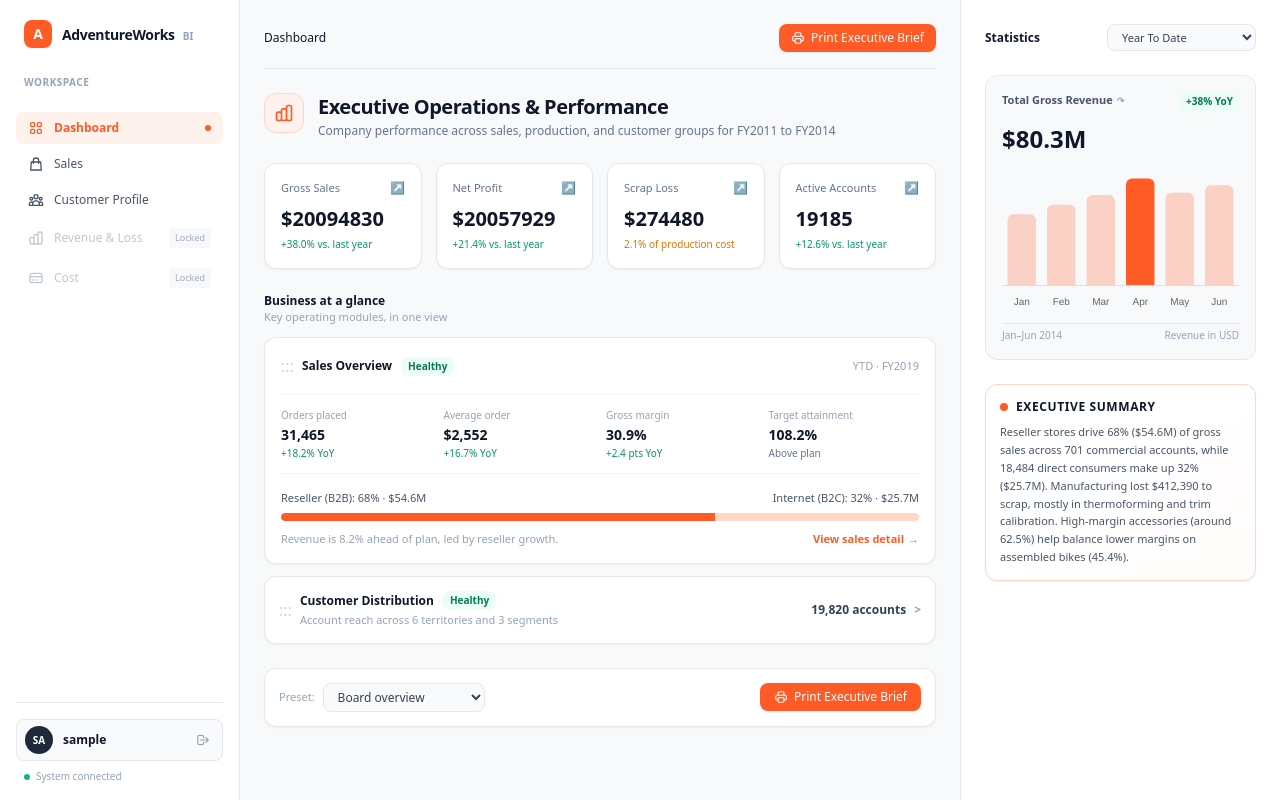
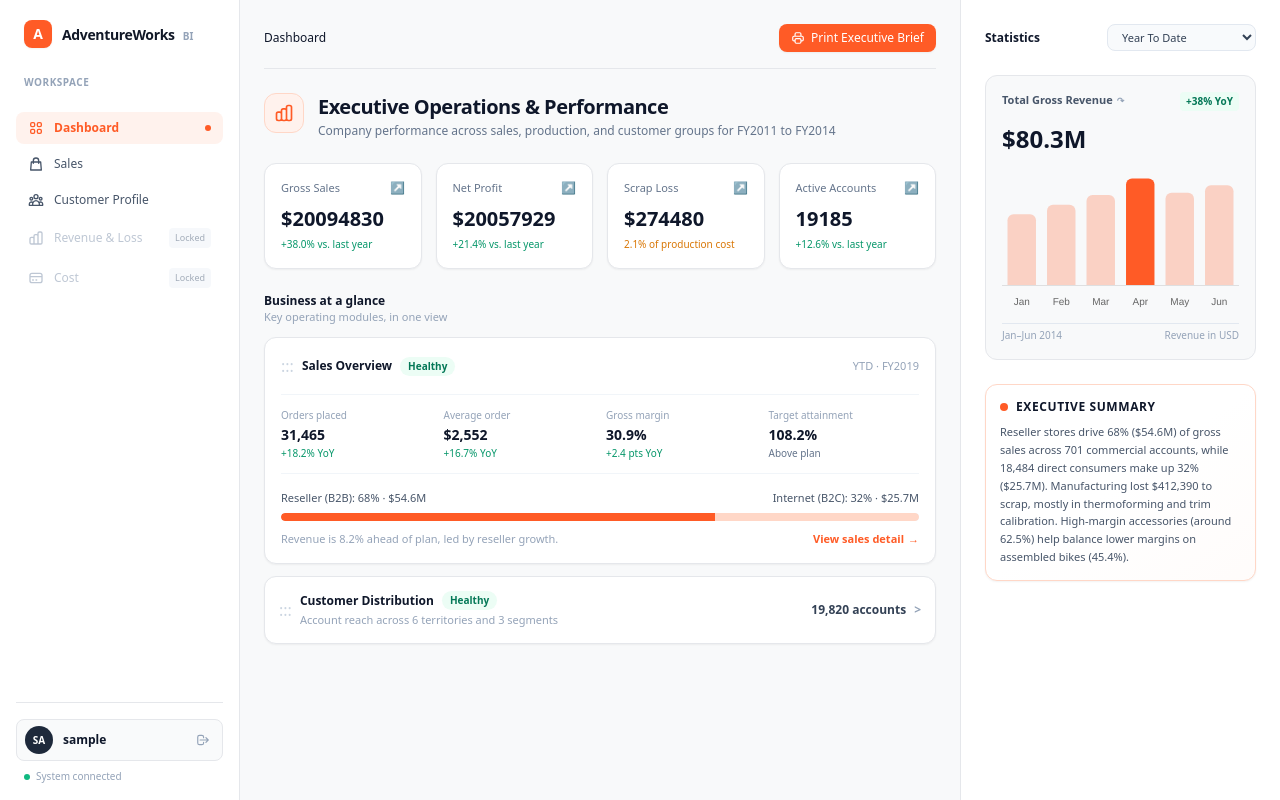
Before and after one commit to mystiiii/DATAOPT-FINALS, a Django app: page / in a window 1280 px wide. Run offline with Django 5.2, Linux system fonts and the light colour scheme; the visitor is signed in with stand-in values (Sample User, id 1); some libraries are stand-ins or nearby versions.

Commit message:
fix: remove non-functional bottom preset action bar from dashboard

```diff
--- a/templates/reports/dashboard.html
+++ b/templates/reports/dashboard.html
@@ -205,26 +205,6 @@
             </div>
         </a>
         {% endif %}
-    </div>
-
-    <!-- Bottom Preset Action Bar -->
-    <div class="bg-white p-3.5 rounded-xl border border-[#E5E7EB] shadow-sm flex flex-col sm:flex-row items-center justify-between gap-3 text-xs">
-        <div class="flex items-center space-x-2 w-full sm:w-auto">
-            <span class="text-slate-400 font-medium text-[11px]">Preset:</span>
-            <select class="border border-slate-200 rounded-lg px-2.5 py-1 text-xs text-slate-700 bg-slate-50 focus:outline-none focus:ring-1 focus:ring-coral">
-                <option>Board overview</option>
-                <option>Quarterly review</option>
-                <option>Operations summary</option>
-            </select>
-        </div>
-        <div class="flex items-center space-x-2 w-full sm:w-auto justify-end">
-            <button onclick="window.print()" class="px-3.5 py-1.5 rounded-lg bg-coral hover:bg-coral-hover text-white font-medium shadow-sm transition flex items-center space-x-1.5">
-                <svg class="w-3.5 h-3.5" fill="none" stroke="currentColor" viewBox="0 0 24 24">
-                    <path stroke-linecap="round" stroke-linejoin="round" stroke-width="2" d="M17 17h2a2 2 0 002-2v-4a2 2 0 00-2-2H5a2 2 0 00-2 2v4a2 2 0 002 2h2m2 4h6a2 2 0 002-2v-4a2 2 0 00-2-2H9a2 2 0 00-2 2v4a2 2 0 002 2zm8-12V5a2 2 0 00-2-2H9a2 2 0 00-2 2v4h10z"></path>
-                </svg>
-                <span>Print Executive Brief</span>
-            </button>
-        </div>
     </div>
 </div>
 {% endblock %}
```
